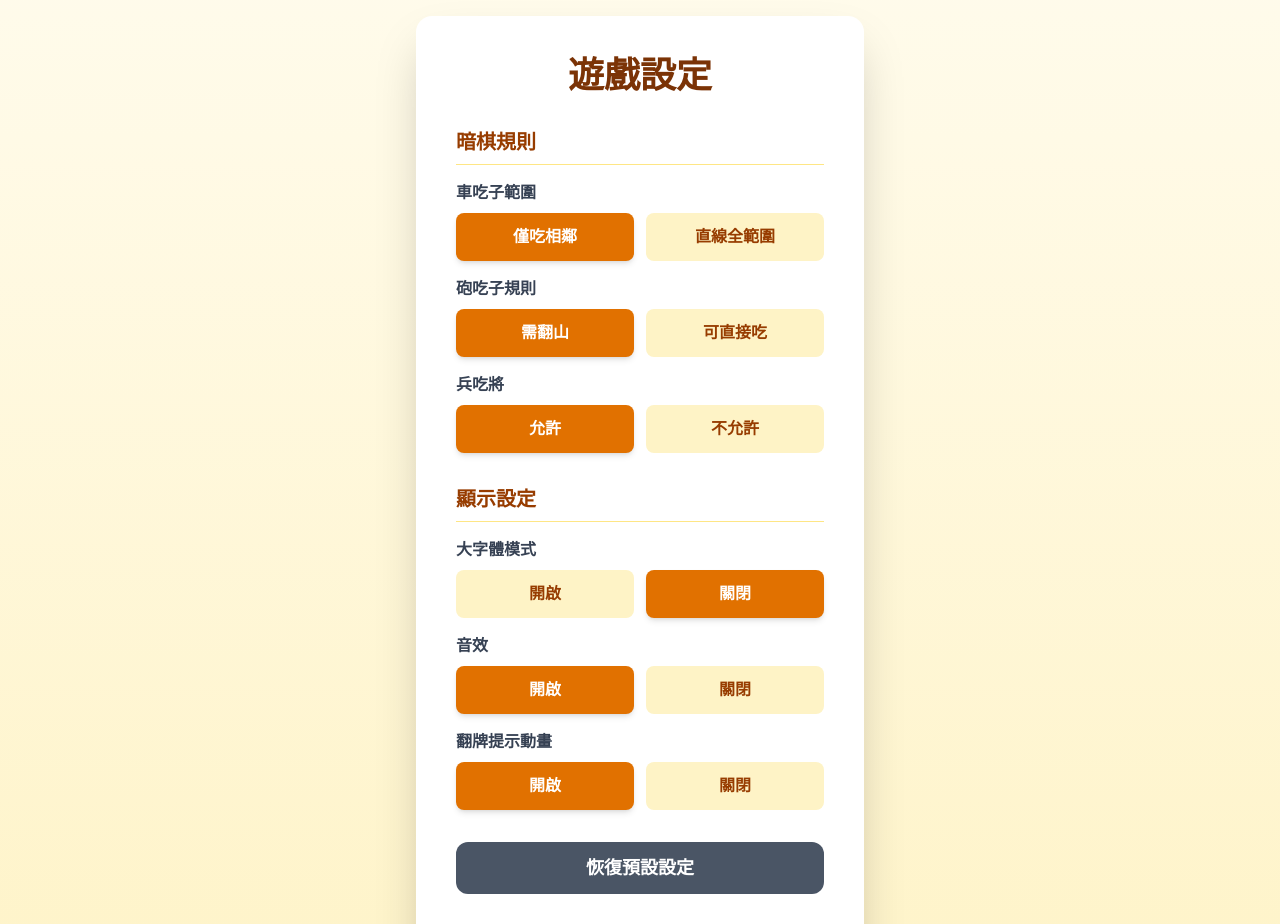
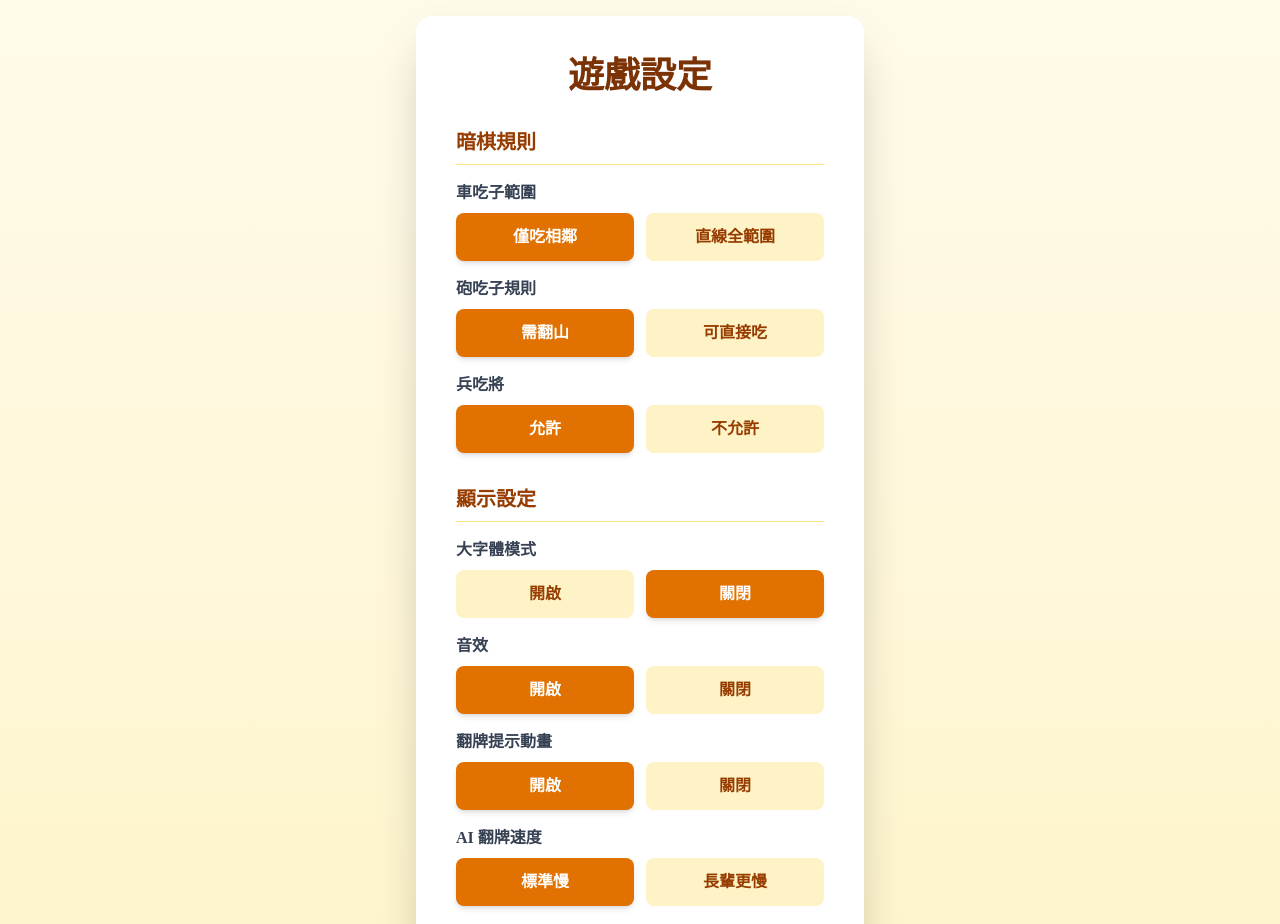
Before and after one commit to kaokai-ui/cchess, a React (Vite) app in the folder client/: page /settings in a window 1280 px wide. Shown: the top 924 px of the page. Built offline with nearby package versions, Linux system fonts and the light colour scheme; no server answers.

Commit message:
Persist settings in local storage

```diff
--- a/client/src/pages/Settings.tsx
+++ b/client/src/pages/Settings.tsx
@@ -199,6 +199,34 @@ const Settings: React.FC = () => {
                 </button>
               </div>
             </div>
+
+            <div className="mb-4">
+              <label className="block text-base font-semibold text-gray-700 mb-2">
+                AI 翻牌速度
+              </label>
+              <div className="grid grid-cols-2 gap-3">
+                <button
+                  className={`py-3 px-4 rounded-lg text-base font-semibold transition-all ${
+                    ui.darkAiFlipPace === 'standard'
+                      ? 'bg-amber-600 text-white shadow-md'
+                      : 'bg-amber-100 text-amber-800 hover:bg-amber-200'
+                  }`}
+                  onClick={() => setUISetting('darkAiFlipPace', 'standard')}
+                >
+                  標準慢
+                </button>
+                <button
+                  className={`py-3 px-4 rounded-lg text-base font-semibold transition-all ${
+                    ui.darkAiFlipPace === 'elder'
+                      ? 'bg-amber-600 text-white shadow-md'
+                      : 'bg-amber-100 text-amber-800 hover:bg-amber-200'
+                  }`}
+                  onClick={() => setUISetting('darkAiFlipPace', 'elder')}
+                >
+                  長輩更慢
+                </button>
+              </div>
+            </div>
           </div>
 
           {/* Reset Button */}
--- a/client/src/stores/darkGameStore.ts
+++ b/client/src/stores/darkGameStore.ts
@@ -14,6 +14,7 @@ import {
   checkStalemate,
 } from '../shared/dark-chess/engine';
 import { getAIMove, shouldAISurrender } from '../shared/dark-chess/ai';
+import { useSettingsStore } from './settingsStore';
 import { playMoveSound, playCaptureSound, playFlipSound, playWinSound, playLoseSound } from '../utils/sound';
 
 export type AIDifficulty = 'easy' | 'normal' | 'hard' | 'master';
@@ -62,6 +63,12 @@ const emptyBoard = (): Board =>
   Array.from({ length: 4 }, () => Array(8).fill(null));
 
 const FLIP_CUE_DURATION_MS = 700;
+const AI_TURN_THINK_DELAY_MS = 500;
+const AI_ACTION_SETTLE_DELAY_MS = 800;
+const AI_FLIP_ACTION_DELAY_MS = {
+  standard: 850,
+  elder: 1500,
+} as const;
 
 let flipCueTimer: ReturnType<typeof setTimeout> | null = null;
 
@@ -86,6 +93,11 @@ function scheduleFlipCue(
     }
     flipCueTimer = null;
   }, FLIP_CUE_DURATION_MS);
+}
+
+function getAiFlipActionDelayMs() {
+  const pace = useSettingsStore.getState().ui.darkAiFlipPace;
+  return AI_FLIP_ACTION_DELAY_MS[pace];
 }
 
 export const useGameStore = create<GameStore>((set, get) => ({
@@ -362,6 +374,7 @@ export const useGameStore = create<GameStore>((set, get) => ({
       }
 
       const aiMove = getAIMove(state.board, aiColor, state.aiDifficulty);
+      const aiFlipActionDelayMs = getAiFlipActionDelayMs();
 
       if (!aiMove) {
         const winner = state.playerColor!;
@@ -375,8 +388,14 @@ export const useGameStore = create<GameStore>((set, get) => ({
       }
 
       if (aiMove.type === 'flip' && aiMove.pos) {
-        scheduleFlipCue(set, get, aiMove.pos);
-        state.executeFlip(aiMove.pos);
+        setTimeout(() => {
+          const flipState = get();
+          if (flipState.phase !== 'playing') return;
+          if (flipState.currentPlayer !== aiColor) return;
+
+          scheduleFlipCue(set, get, aiMove.pos!);
+          flipState.executeFlip(aiMove.pos!);
+        }, aiFlipActionDelayMs);
       } else if (aiMove.type === 'move' && aiMove.from && aiMove.to) {
         state.selectCell(aiMove.from);
         state.executeMove(aiMove.to);
@@ -387,8 +406,8 @@ export const useGameStore = create<GameStore>((set, get) => ({
         if (s.isAiThinking) {
           set({ isAiThinking: false });
         }
-      }, 800);
-    }, 500);
+      }, aiMove.type === 'flip' ? aiFlipActionDelayMs + AI_ACTION_SETTLE_DELAY_MS : AI_ACTION_SETTLE_DELAY_MS);
+    }, AI_TURN_THINK_DELAY_MS);
   },
 
   resetGame: () => {
--- a/client/src/stores/settingsStore.ts
+++ b/client/src/stores/settingsStore.ts
@@ -1,4 +1,5 @@
 import { create } from 'zustand';
+import { createJSONStorage, persist } from 'zustand/middleware';
 
 export interface DarkChessSettings {
   rookCaptureRange: 'adjacent' | 'fullLine';
@@ -6,10 +7,13 @@ export interface DarkChessSettings {
   soldierKillGeneral: boolean;
 }
 
+export type AITurnPace = 'standard' | 'elder';
+
 export interface UISettings {
   largeFont: boolean;
   soundEnabled: boolean;
   flipRevealCueEnabled: boolean;
+  darkAiFlipPace: AITurnPace;
 }
 
 interface SettingsStore {
@@ -30,9 +34,12 @@ const DEFAULT_UI: UISettings = {
   largeFont: false,
   soundEnabled: true,
   flipRevealCueEnabled: true,
+  darkAiFlipPace: 'standard',
 };
 
-export const useSettingsStore = create<SettingsStore>((set) => ({
+export const useSettingsStore = create<SettingsStore>()(
+  persist(
+    (set) => ({
       darkChess: { ...DEFAULT_DARK_CHESS },
       ui: { ...DEFAULT_UI },
 
@@ -54,4 +61,10 @@ export const useSettingsStore = create<SettingsStore>((set) => ({
           ui: { ...DEFAULT_UI },
         });
       },
-}));
+    }),
+    {
+      name: 'cchess-settings',
+      storage: createJSONStorage(() => localStorage),
+    },
+  ),
+);
```
Lines whose indentation alone changed are shown as unchanged.
